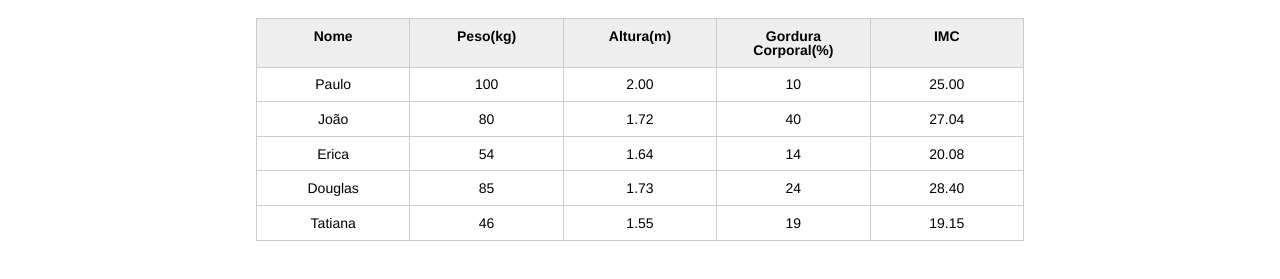
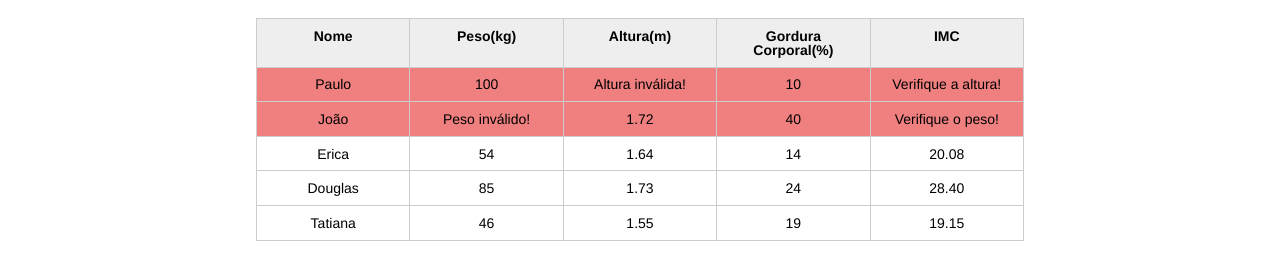
Before and after one commit to pauloilarde/js-alura, a plain HTML site: page introducao-javascript/index.html in a window 1280 px wide. Shown: the part 123-402 px from the top of the page. Drawn offline with Linux system fonts and the light colour scheme.

Commit message:
Acrescentando cor no caso de erro

```diff
--- a/introducao-javascript/css/index.css
+++ b/introducao-javascript/css/index.css
@@ -132,3 +132,11 @@ button[disabled=disabled], button:disabled {
 .campo-invalido{
 	border: 1px solid red;
 }
+
+#mensagem-erro{
+	color: red;
+}
+
+.paciente-invalido{
+	background-color: lightcoral;
+}
--- a/introducao-javascript/index.html
+++ b/introducao-javascript/index.html
@@ -34,14 +34,14 @@
 						<tr class="paciente" id="primeiro-paciente">
 							<td class="info-nome">Paulo</td>
 							<td class="info-peso">100</td>
-							<td class="info-altura">2.00</td>
+							<td class="info-altura">4.00</td>
 							<td class="info-gordura">10</td>
 							<td class="info-imc">0</td>
 						</tr>
 
 						<tr class="paciente" >
 							<td class="info-nome">João</td>
-							<td class="info-peso">80</td>
+							<td class="info-peso">8000</td>
 							<td class="info-altura">1.72</td>
 							<td class="info-gordura">40</td>
 							<td class="info-imc">0</td>
--- a/introducao-javascript/js/main.js
+++ b/introducao-javascript/js/main.js
@@ -22,12 +22,14 @@ for(var i = 0; i < pacientes.length; i++){
       tdAltura.textContent = "Altura inválida!";
       alturaEhValida = false;
       tdImc.textContent = "Verifique a altura!";
+      paciente.classList.add("paciente-invalido");
    }
 
    if(peso < 0 || peso > 999){
       tdPeso.textContent = "Peso inválido!";
       pesoEhValido = false;
       tdImc.textContent = "Verifique o peso!"
+      paciente.classList.add("paciente-invalido");
    }
 
    if(pesoEhValido && alturaEhValida){
```
